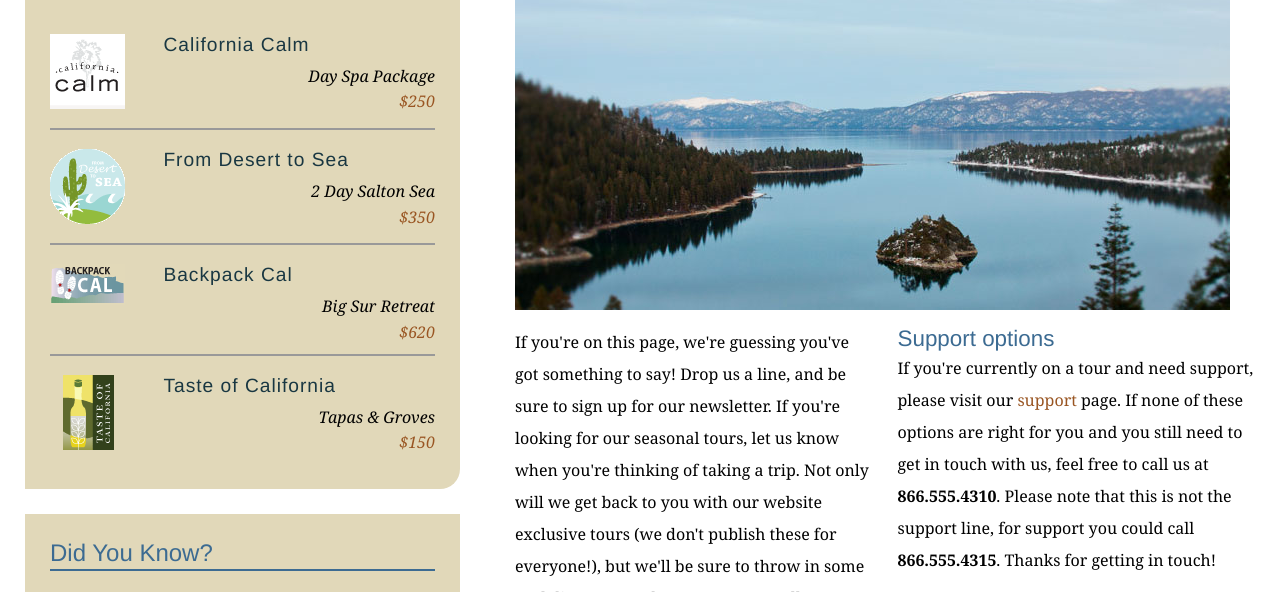
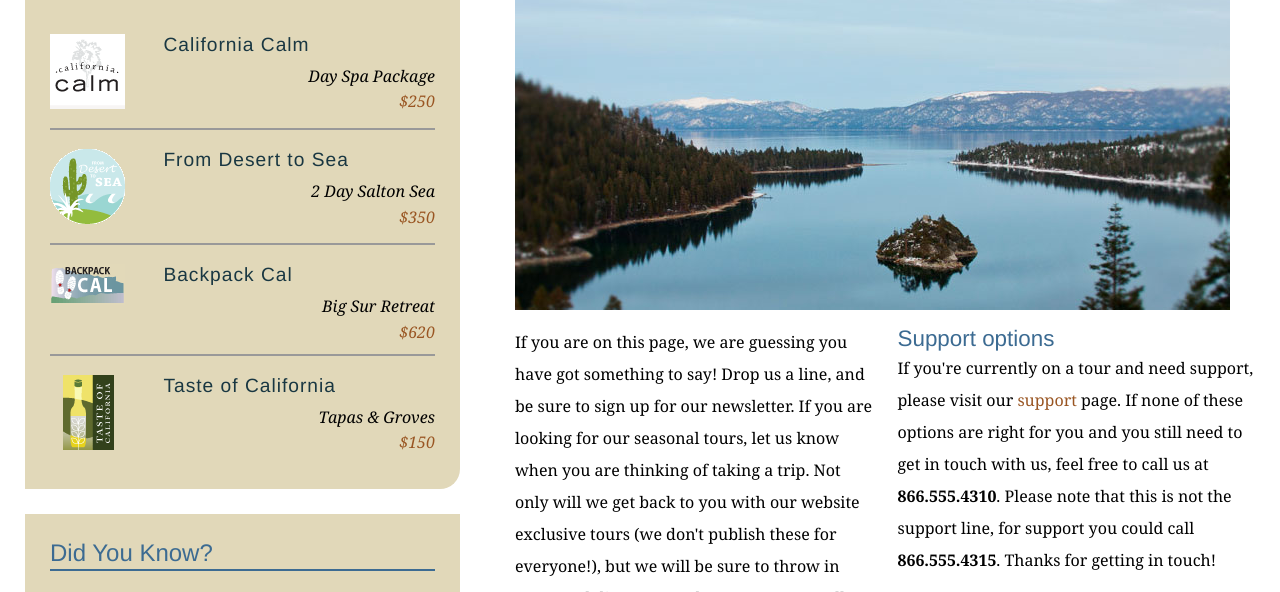
Before and after one commit to JJkip/explore_california, a plain HTML site: page contact.html in a window 1280 px wide. Shown: the part 342-934 px from the top of the page. Drawn offline with Linux system fonts and the light colour scheme.

Commit message:
Removed contractions from contact page

```diff
--- a/contact.html
+++ b/contact.html
@@ -68,7 +68,7 @@
           <h1>Get in touch</h1>
           <img src="assets/images/emerald_bay.jpg" alt="Beautiful Lake Tahoe" class="articleImage" />
           <div class="multiCol">
-            <p>If you're on this page, we're guessing you've got something to say! Drop us a line, and be sure to sign up for our newsletter. If you're looking for our seasonal tours,  let us know when you're thinking of taking a trip. Not only will we get back to you with our website exclusive tours (we don't publish these for everyone!), but we'll be sure to throw in some cool discounts and tour extras as well.</p>
+            <p>If you are on this page, we are guessing you have got something to say! Drop us a line, and be sure to sign up for our newsletter. If you are looking for our seasonal tours,  let us know when you are thinking of taking a trip. Not only will we get back to you with our website exclusive tours (we don't publish these for everyone!), but we will be sure to throw in some cool discounts and tour extras as well.</p>
 
             <h2>Support options</h2>
             <p>If you're currently on a tour and need support, please visit our <a href="support.html">support</a> page. If none of these options are right for you and you still need to get in touch with us, feel free to call us at<span class="phone"> <strong>866.555.4310</strong>. Please note that this is not the support line, for support you could call </span><strong>866.555.4315</strong>. Thanks for getting in touch!</p>
```
